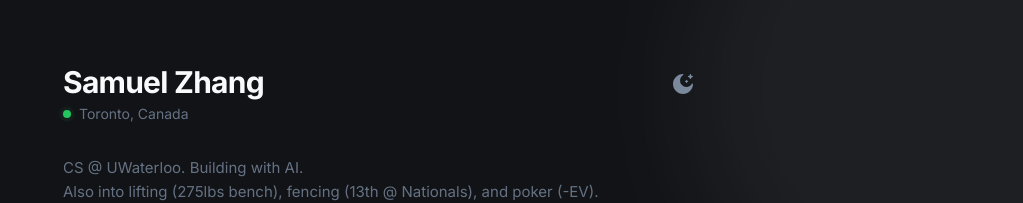
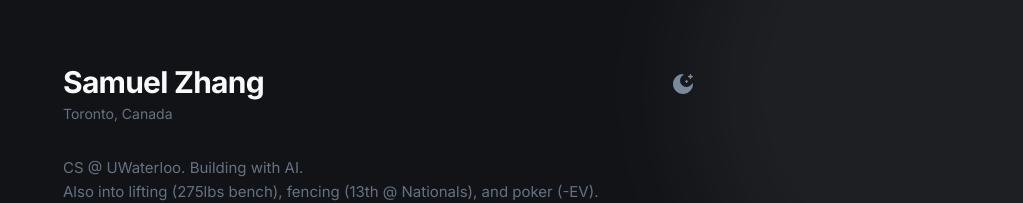
Before and after one commit to SamuelZ12/personal-website, a Next.js app: page / in a window 1280 px wide. Shown: the top 203 px of the page, without its empty margins (257-1280 px from the left). Built offline with nearby package versions, Linux system fonts and the light colour scheme.

Commit message:
remove green circle

```diff
--- a/src/components/header.tsx
+++ b/src/components/header.tsx
@@ -15,11 +15,7 @@ const Header = () => {
                         {CONFIG.title}
                     </p>
                 )}
-                <p className='flex items-center gap-2 text-sm text-muted-foreground/80'>
-                    <span className='relative flex h-2 w-2'>
-                        <span className='absolute inline-flex h-full w-full animate-ping rounded-full bg-green-400 opacity-75' />
-                        <span className='relative inline-flex h-2 w-2 rounded-full bg-green-500' />
-                    </span>
+                <p className='text-sm text-muted-foreground/80'>
                     Toronto, Canada
                 </p>
             </div>
```
